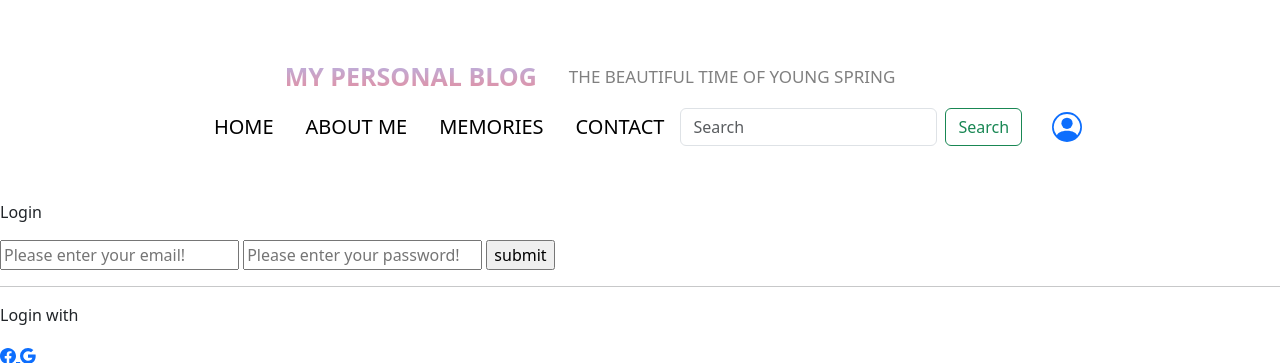
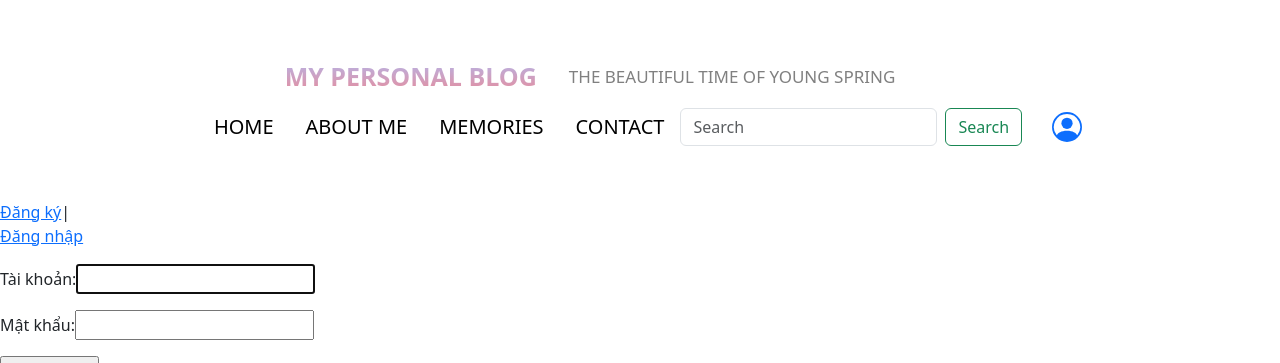
Before and after one commit to kimcuong2002/My-Blog, a Django app: page /login/ in a window 1280 px wide. Shown: the top 363 px of the page. Run offline with Django 4.2, Linux system fonts and the light colour scheme; some libraries are stand-ins or nearby versions.

Commit message:
update  project

```diff
--- a/MyBlog/home/templates/pages/base.html
+++ b/MyBlog/home/templates/pages/base.html
@@ -112,6 +112,14 @@
             </div>
             </div>
           </ul>
+             <div class="col-sm-1">
+                {% if user.username %}
+                    <p>Xin chào {{user.username}}</p>
+                    <p><a href="{% url 'logout' %}">Đăng xuất</a></p>
+                {% else %}
+                    <p><a href="{% url 'register' %}">Đăng ký</a>|<a href="{% url 'login' %}">Đăng nhập</a></p>
+                {% endif %}
+            </div>
     </div>
     {% block content %}
     {% endblock %}
--- a/MyBlog/home/templates/pages/login.html
+++ b/MyBlog/home/templates/pages/login.html
@@ -1,44 +1,14 @@
-{% extends "pages/base.html" %} {% block tittle %}Login{% endblock%} {% block content %}
-<div>
-  <form method="POST">
-    {% csrf_token %}
-    <p>Login</p>
-    <input type="text" placeholder="Please enter your email!" name="username"/>
-    <input type="password" placeholder="Please enter your password!" name="password"/>
-    <input type="submit" value="submit">
-  </form>
-  <hr />
-  <p>Login with</p>
-  <div>
-    <a href="">
-      <svg
-        xmlns="http://www.w3.org/2000/svg"
-        width="16"
-        height="16"
-        fill="currentColor"
-        class="bi bi-facebook"
-        viewBox="0 0 16 16"
-      >
-        <path
-          d="M16 8.049c0-4.446-3.582-8.05-8-8.05C3.58 0-.002 3.603-.002 8.05c0 4.017 2.926 7.347 6.75 7.951v-5.625h-2.03V8.05H6.75V6.275c0-2.017 1.195-3.131 3.022-3.131.876 0 1.791.157 1.791.157v1.98h-1.009c-.993 0-1.303.621-1.303 1.258v1.51h2.218l-.354 2.326H9.25V16c3.824-.604 6.75-3.934 6.75-7.951z"
-        />
-      </svg>
-    </a>
-    <a href="">
-      <svg
-        xmlns="http://www.w3.org/2000/svg"
-        width="16"
-        height="16"
-        fill="currentColor"
-        class="bi bi-google"
-        viewBox="0 0 16 16"
-      >
-        <path
-          d="M15.545 6.558a9.42 9.42 0 0 1 .139 1.626c0 2.434-.87 4.492-2.384 5.885h.002C11.978 15.292 10.158 16 8 16A8 8 0 1 1 8 0a7.689 7.689 0 0 1 5.352 2.082l-2.284 2.284A4.347 4.347 0 0 0 8 3.166c-2.087 0-3.86 1.408-4.492 3.304a4.792 4.792 0 0 0 0 3.063h.003c.635 1.893 2.405 3.301 4.492 3.301 1.078 0 2.004-.276 2.722-.764h-.003a3.702 3.702 0 0 0 1.599-2.431H8v-3.08h7.545z"
-        />
-      </svg>
-    </a>
-  </div>
-  <a href="/register">You don't have account ?</a>
-</div>
+
+{% extends "pages/base.html" %}{% block title %}Login{% endblock %} {% block style %}
+
 {% endblock %}
+
+{% block content %}
+   <form method="POST">
+      {% csrf_token %} {% for key, value in form.errors.items %} {{value}} {% endfor %}
+      <p><label>Tài khoản:</label>{{form.username}}</p>
+      <p><label>Mật khẩu:</label>{{form.password}}</p>
+      <input type="hidden" name="next" value="/" />
+      <input type="submit" value="Đăng nhập" />
+    </form>
+{% endblock %}
--- a/MyBlog/home/urls.py
+++ b/MyBlog/home/urls.py
@@ -1,5 +1,6 @@
 from django.urls import path
 from . import views
+from django.contrib.auth import views as auth_views
 
 urlpatterns = [
     path("", views.index),
@@ -8,6 +9,11 @@ urlpatterns = [
     path("pages/", views.pages),
     path("search/", views.search, name="search"),
     path("<int:id>/", views.post),
-    path("login/", views.login),
-    path("register/", views.register),
+    path("register/", views.register, name="register"),
+    path(
+        "login/",
+        auth_views.LoginView.as_view(template_name="pages/login.html"),
+        name="login",
+    ),
+    path("logout/", auth_views.LogoutView.as_view(next_page="/"), name="logout"),
 ]
--- a/MyBlog/home/views.py
+++ b/MyBlog/home/views.py
@@ -2,9 +2,10 @@ from django.shortcuts import render
 from .models import Post
 from .models import Contact
 from .models import *
-from .form import Validate
 from django.http import HttpResponseRedirect
 from django.contrib.auth import authenticate
+from .form import RegistrationForm
+from django.http import HttpResponseRedirect
 
 
 # Create your views here.
@@ -43,24 +44,12 @@ def search(request):
     return render(request, "pages/search.html", {"searched": searched, "keys": keys})
 
 
-def login(request):
-    if request.method == "POST":
-        username = request.GET["username"]
-        password = request.GET["password"]
-        user = authenticate(username=username, password=password)
-        if user is not None:
-            # login(request, user)
-            return render("/")
-        else:
-            return render(request, "login.html")
-    return render(request, "pages/login.html")
-
 
 def register(request):
-    form = Validate()
+    form = RegistrationForm()
     if request.method == "POST":
-        form = Validate(request.POST)
+        form = RegistrationForm(request.POST)
         if form.is_valid():
             form.save()
-        return HttpResponseRedirect("/")
+            return HttpResponseRedirect("/")
     return render(request, "pages/register.html", {"form": form})
```
Also changed, not shown: MyBlog/home/form.py (+16 -16 lines), MyBlog/home/templates/pages/register.html (+11 -53 lines), MyBlog/db.sqlite3.
